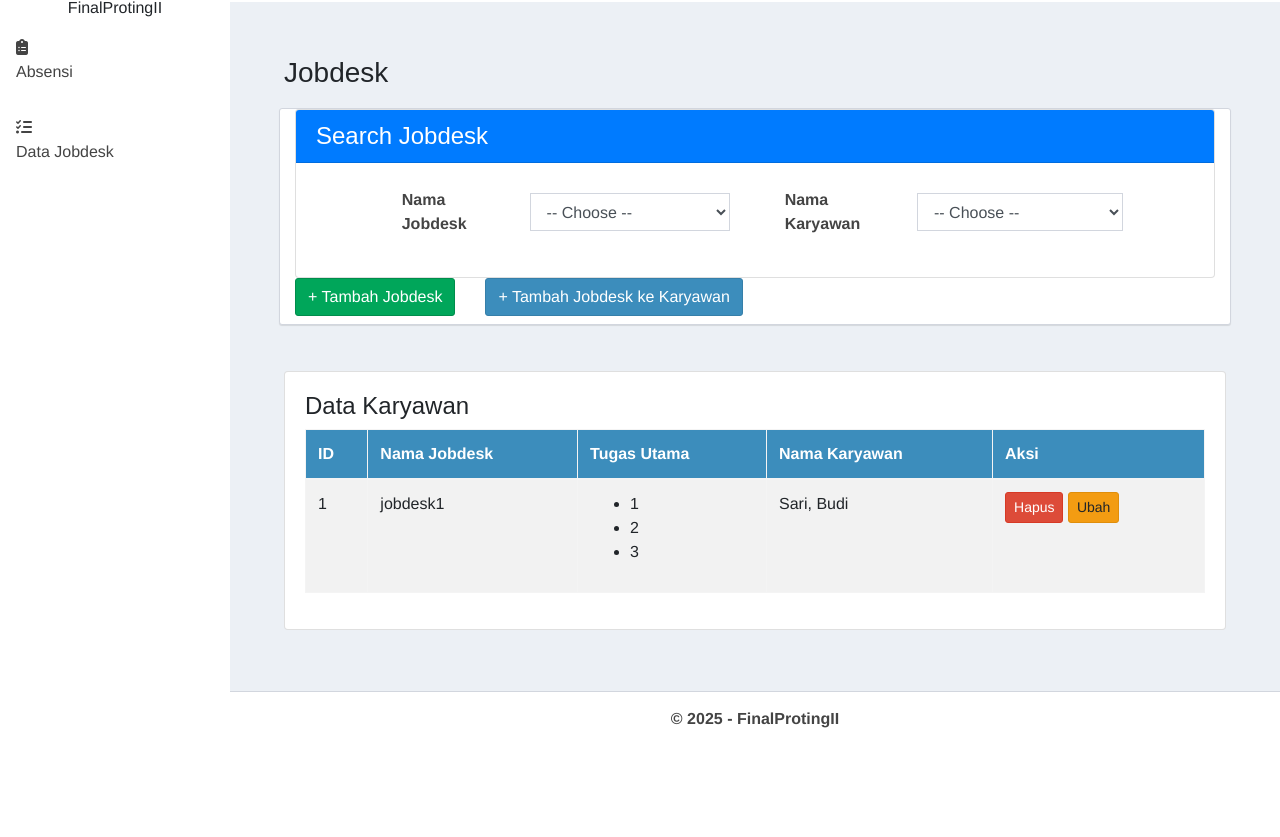
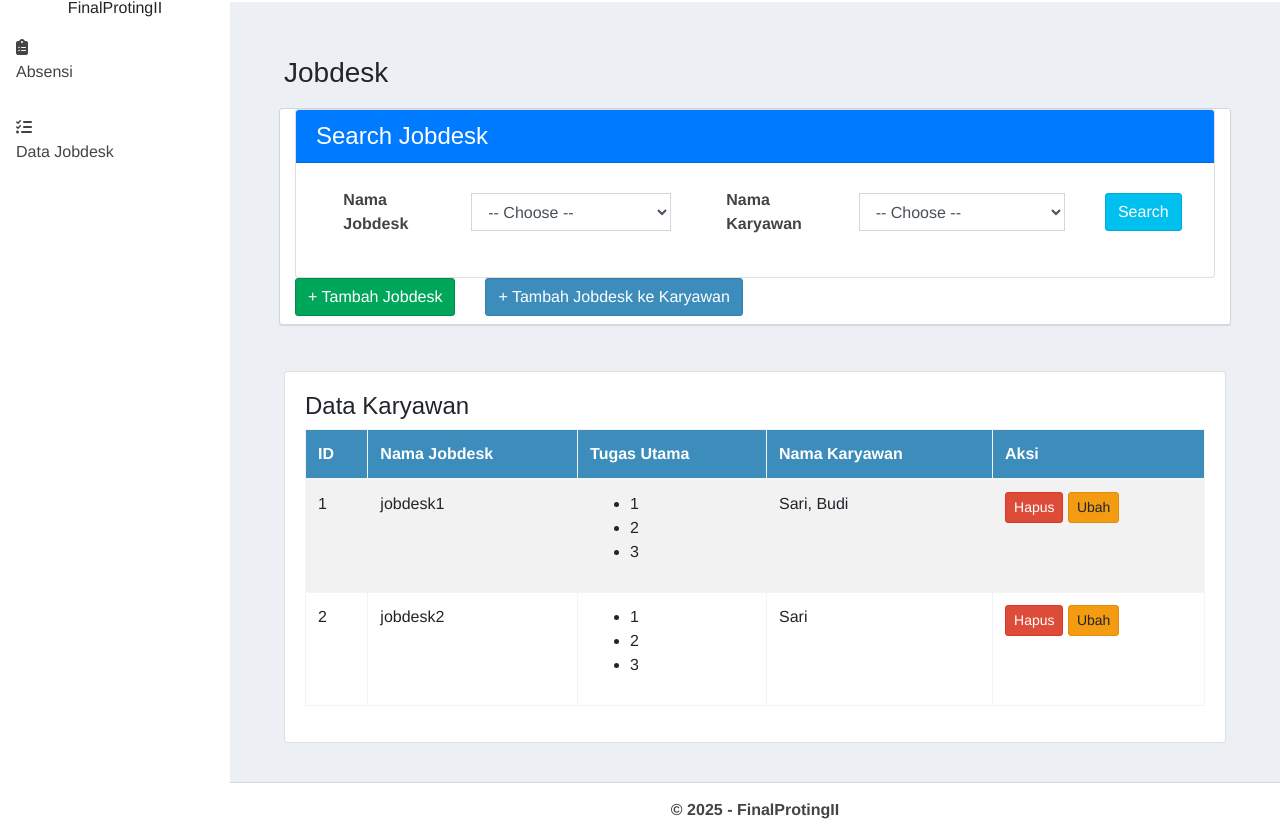
Before and after one commit to dewacopz123/FinalProtingII, an ASP.NET Core app: page /Jobdesk/Index in a window 1280 px wide. Shown: the part 54-891 px from the top of the page. Before the commit the page ends 782 px from the top, so only its background shows below. Run offline with ASP.NET Core 8, Linux system fonts and the light colour scheme; style sheets or scripts are compiled from the project's sources.

Commit message:
fix search on jobdesk

```diff
--- a/FinalProtingII/Controllers/JobdeskController.cs
+++ b/FinalProtingII/Controllers/JobdeskController.cs
@@ -15,8 +15,23 @@ namespace FinalProtingII.Controllers
         public IActionResult Index()
         {
             var jobdesks = JobdeskHelper.LoadJobdesk();
+
+            ViewBag.JobdeskNames = jobdesks
+                .Select(j => j.NamaJobdesk)
+                .Where(n => !string.IsNullOrEmpty(n))
+                .Distinct()
+                .ToList();
+
+            ViewBag.KaryawanNames = jobdesks
+                .SelectMany(j => (j.KaryawanNama ?? "").Split(',', StringSplitOptions.RemoveEmptyEntries))
+                .Select(n => n.Trim())
+                .Where(n => !string.IsNullOrEmpty(n))
+                .Distinct()
+                .ToList();
+
             return View(jobdesks);
         }
+
 
         public IActionResult Create()
         {
@@ -106,5 +121,41 @@ namespace FinalProtingII.Controllers
             JobdeskHelper.HapusJobdesk(id);
             return RedirectToAction("Index");
         }
+
+        public IActionResult Search(string jobdeskName, string karyawanName)
+        {
+            var jobdesks = JobdeskHelper.LoadJobdesk();
+
+            if (!string.IsNullOrWhiteSpace(jobdeskName))
+            {
+                jobdesks = jobdesks
+                    .Where(j => !string.IsNullOrEmpty(j.NamaJobdesk) && j.NamaJobdesk.Contains(jobdeskName, StringComparison.OrdinalIgnoreCase))
+                    .ToList();
+            }
+
+            if (!string.IsNullOrWhiteSpace(karyawanName))
+            {
+                jobdesks = jobdesks
+                    .Where(j => !string.IsNullOrEmpty(j.KaryawanNama) && j.KaryawanNama.Contains(karyawanName, StringComparison.OrdinalIgnoreCase))
+                    .ToList();
+            }
+
+            // ⬇️ WAJIB diisi ulang agar dropdown tidak hilang
+            ViewBag.JobdeskNames = JobdeskHelper.LoadJobdesk()
+                .Select(j => j.NamaJobdesk)
+                .Where(n => !string.IsNullOrEmpty(n))
+                .Distinct()
+                .ToList();
+
+            ViewBag.KaryawanNames = JobdeskHelper.LoadJobdesk()
+                .SelectMany(j => (j.KaryawanNama ?? "").Split(',', StringSplitOptions.RemoveEmptyEntries))
+                .Select(n => n.Trim())
+                .Where(n => !string.IsNullOrEmpty(n))
+                .Distinct()
+                .ToList();
+
+            return View("Index", jobdesks);
+        }
+
     }
 }
--- a/FinalProtingII/Views/Jobdesk/_GridView.cshtml
+++ b/FinalProtingII/Views/Jobdesk/_GridView.cshtml
@@ -1,7 +1,19 @@
+@model List<FinalProtingII.Models.Jobdesk>
+@using System.Linq
+
 <div class="container-fluid">
     <div class="card mt-3">
         <div class="card-body">
             <h4>Data Karyawan</h4>
+
+            @if (Model == null || !Model.Any())
+            {
+                <div class="text-center">
+                    Data tidak ditemukan.
+                </div>
+            }
+            else
+            {
                 <div class="table-responsive" style="max-height: 400px; overflow-y: auto;">
                     <table id="tabelKaryawan" class="table table-bordered table-striped">
                         <thead class="bg-info text-white">
@@ -37,6 +49,7 @@
                         </tbody>
                     </table>
                 </div>
+            }
         </div>
     </div>
 </div>
--- a/FinalProtingII/Views/Jobdesk/_SearchCriteria.cshtml
+++ b/FinalProtingII/Views/Jobdesk/_SearchCriteria.cshtml
@@ -1,3 +1,4 @@
+<form method="get" asp-action="Search" asp-controller="Jobdesk">
     <div class="box-header">
         <div class="row">
             <div class="col-lg-12 form-horizontal">
@@ -10,34 +11,43 @@
                             <div class="card-body" style="padding: 25px">
                                 <div class="row justify-content-center mb-3">
                                     <div class="d-flex align-items-center" style="gap: 40px;">
+                                        <!-- Nama Jobdesk -->
+                                        <div class="form-group d-flex align-items-center mb-0">
+                                            <label for="searchJobdeskName" class="mb-0 font-weight-bold col-5">Nama Jobdesk</label>
+                                            <select class="form-control" id="searchJobdeskName" name="jobdeskName" style="min-width: 200px;">
+                                                <option value="">-- Choose --</option>
+                                                @foreach (var name in ViewBag.JobdeskNames as List<string>)
+                                                {
+                                                    <option value="@name">@name</option>
+                                                }
+                                            </select>
+                                        </div>
                                         <!-- Nama Karyawan -->
                                         <div class="form-group d-flex align-items-center mb-0">
-                                        <label for="searchJobdeskName" class="mb-0 font-weight-bold col-5">Nama Jobdesk</label>
-                                        <select class="form-control" id="searchJobdeskName" style="min-width: 200px;">
+                                            <label for="searchKaryawanName" class="mb-0 font-weight-bold col-5">Nama Karyawan</label>
+                                            <select class="form-control" id="searchKaryawanName" name="karyawanName" style="min-width: 200px;">
                                                 <option value="">-- Choose --</option>
+                                                @foreach (var name in ViewBag.KaryawanNames as List<string>)
+                                                {
+                                                    <option value="@name">@name</option>
+                                                }
                                             </select>
                                         </div>
-
-                                    <!-- Waktu -->
-                                    <div class="form-group d-flex align-items-center mb-0">
-                                        <label for="searchKaryawanName" class="mb-0 font-weight-bold col-5">Nama Karyawan</label>
-                                        <select class="form-control" id="searchKaryawanName" style="min-width: 200px;">
-                                            <option value="">-- Choose --</option>
-                                        </select>
+                                        <div>
+                                            <button type="submit" class="btn btn-info">Search</button>
                                         </div>
-
                                     </div>
                                 </div>
                             </div>
                         </div>
                         <div class="row">
                             <div class="col-auto">
-                            <button class="btn btn-success mb-2 me-2 open-modal" data-url="@Url.Action("Create")">
+                                <button class="btn btn-success mb-2 me-2 open-modal" data-url="@Url.Action("Create")" type="button">
                                     + Tambah Jobdesk
                                 </button>
                             </div>
                             <div class="col-auto">
-                            <button class="btn btn-primary mb-2 open-modal" data-url="@Url.Action("Assign")">
+                                <button class="btn btn-primary mb-2 open-modal" data-url="@Url.Action("Assign")" type="button">
                                     + Tambah Jobdesk ke Karyawan
                                 </button>
                             </div>
@@ -47,3 +57,4 @@
             </div>
         </div>
     </div>
+</form>
--- a/FinalProtingII/data_jobdesk.json
+++ b/FinalProtingII/data_jobdesk.json
@@ -8,5 +8,15 @@
       "3"
     ],
     "KaryawanNama": "Sari, Budi"
+  },
+  {
+    "IdJobdesk": 2,
+    "NamaJobdesk": "jobdesk2",
+    "TugasUtama": [
+      "1",
+      "2",
+      "3"
+    ],
+    "KaryawanNama": "Sari"
   }
 ]
```
Lines whose indentation alone changed are shown as unchanged.
